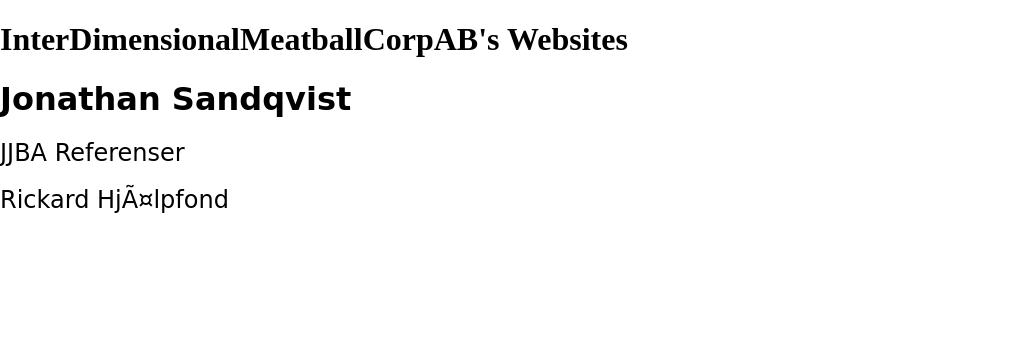
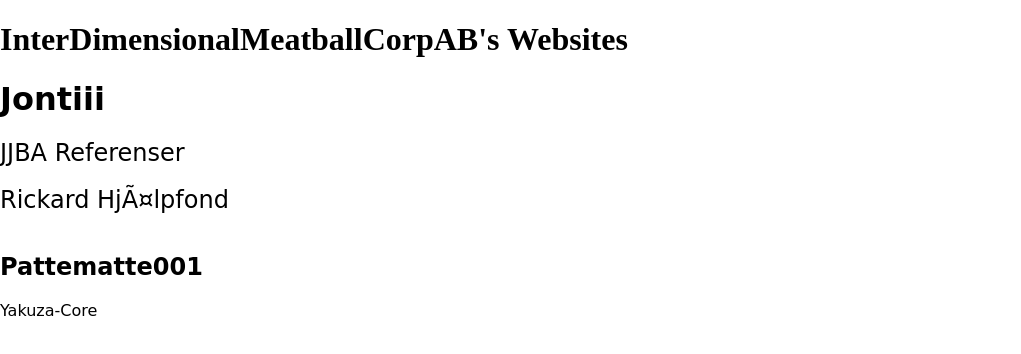
Before and after one commit to InterdimensionalMeatballCorpAB/IDMCAB, a plain HTML site: page index.html in a window 1280 px wide. Shown: the whole page, 0-1021 px from the left. Drawn offline with Linux system fonts and the light colour scheme.

Commit message:
Update index.html

```diff
--- a/index.html
+++ b/index.html
@@ -45,9 +45,11 @@
             <h1>InterDimensionalMeatballCorpAB's Websites</h1>
 
         <ul id="myUL">
-            <h1> Jonathan Sandqvist </h1>
+            <h1> Jontiii </h1>
         <dt id="YUL"><a href="https://jontiii.github.io/JJBAReferences/">JJBA Referenser</a></dt> <br>
         <dt><a href="https://jontiii.github.io/rickard.hjalpfond.io/"> Rickard Hjälpfond</a></dt> <br>
+            <h2>Pattematte001</h2>
+        <dt id="YUL"><a href="https://interdimensionalmeatballcorpab.github.io/Yakuza-core/"></a>Yakuza-Core</dt>
     </ul>
     <script>
 
```
